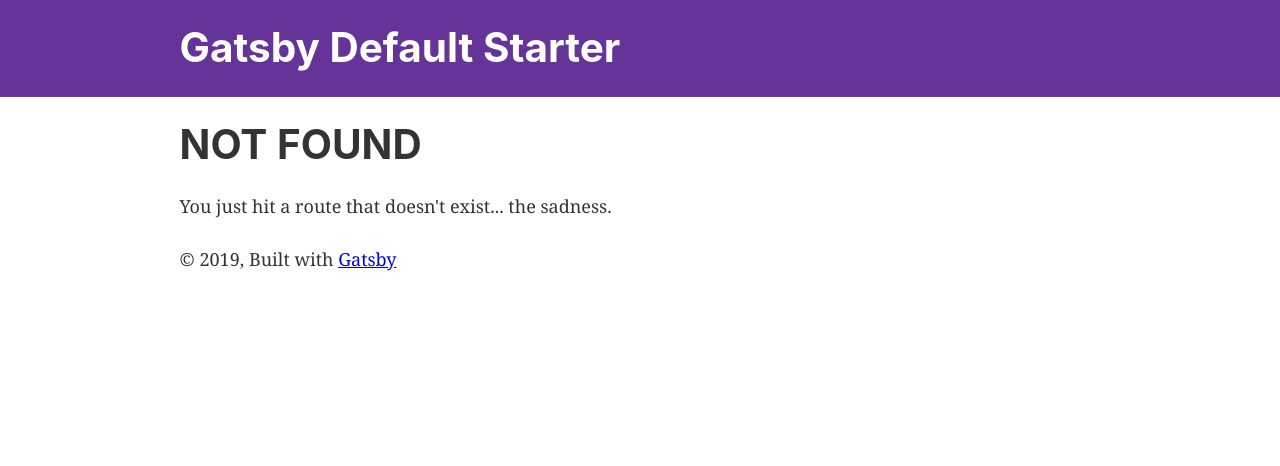
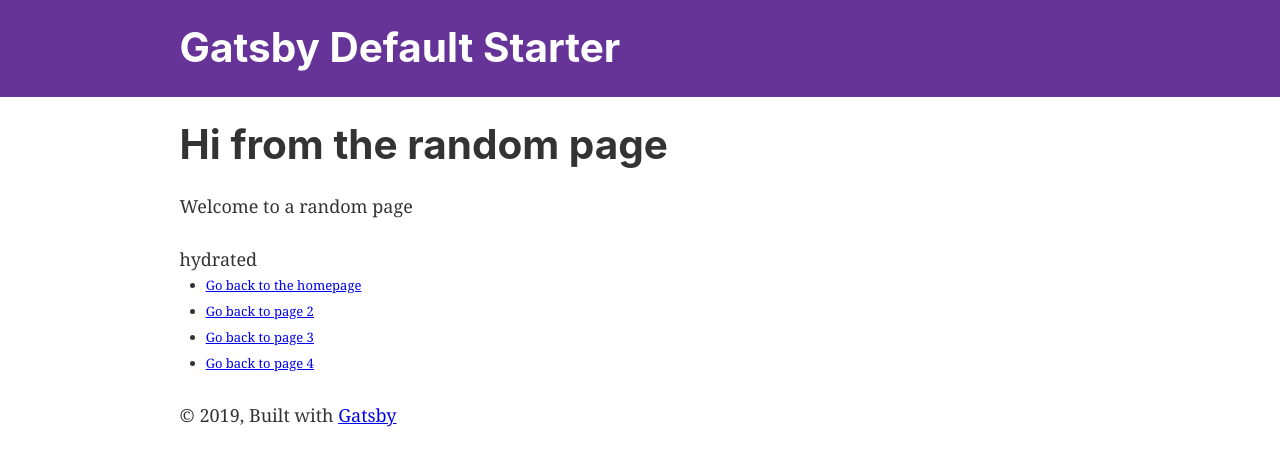
Before and after one commit to wardpeet/gatsby-plugin-static-site, a Gatsby site in the folder e2e-tests/asset-prefix/: page /page-different-url in a window 1280 px wide. Before the commit this address had no page. Built offline with nearby package versions, Linux system fonts and the light colour scheme; Gatsby itself is replaced by a stand-in of ours.

Commit message:
update e2e-test

```diff
--- a/e2e-tests/asset-prefix/src/components/pageList.js
+++ b/e2e-tests/asset-prefix/src/components/pageList.js
@@ -9,11 +9,22 @@ export default function PageList({ hidePage }) {
       continue;
     }
 
-    pages.push(
-      <Link to={i === 1 ? '/' : `/page-${i}`}>
-        Go back to {i === 1 ? 'the homepage' : `page ${i}`}
-      </Link>
-    );
+    let page;
+    switch (i) {
+      case 1: {
+        page = <Link to="/">Go back to the homepage</Link>;
+        break;
+      }
+      case 5: {
+        page = <Link to="/random-page">Random page</Link>;
+        break;
+      }
+      default: {
+        page = <Link to={`/page-${i}`}>Go back to {`page ${i}`}</Link>;
+      }
+    }
+
+    pages.push(page);
   }
 
   return (
--- /dev/null
+++ b/e2e-tests/asset-prefix/src/pages/page-different-url.js
@@ -0,0 +1,27 @@
+import React, { useState, useEffect } from 'react';
+
+import Layout from '../components/layout';
+import SEO from '../components/seo';
+import PageList from '../components/pageList';
+
+const ClientOnly = () => {
+  const [text, setText] = useState('');
+
+  useEffect(() => {
+    setText('hydrated');
+  }, []);
+
+  return <span id="mytext">{text}</span>;
+};
+
+const RandomPage = () => (
+  <Layout>
+    <SEO title="Page random url" />
+    <h1 data-page="random">Hi from the random page</h1>
+    <p>Welcome to a random page</p>
+    <ClientOnly />
+    <PageList hidePage={5} />
+  </Layout>
+);
+
+export default RandomPage;
```
Also changed, not shown: e2e-tests/asset-prefix/cypress/integration/navigation.js (+7 -0 lines), e2e-tests/asset-prefix/server.js (+7 -0 lines).
